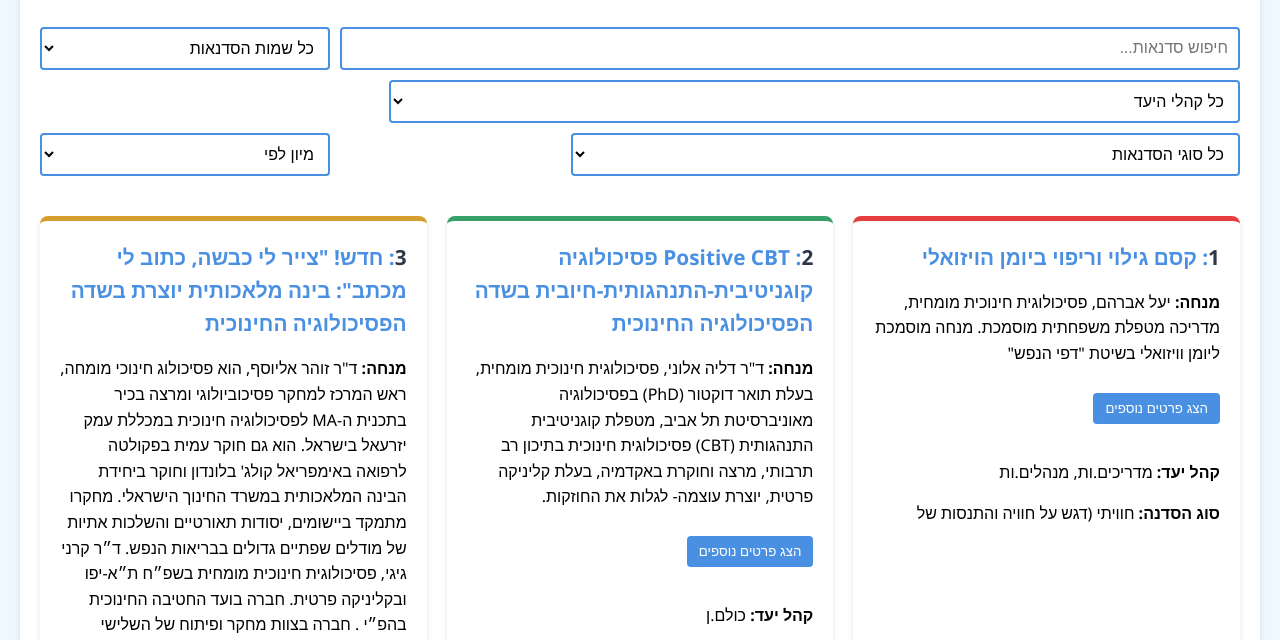
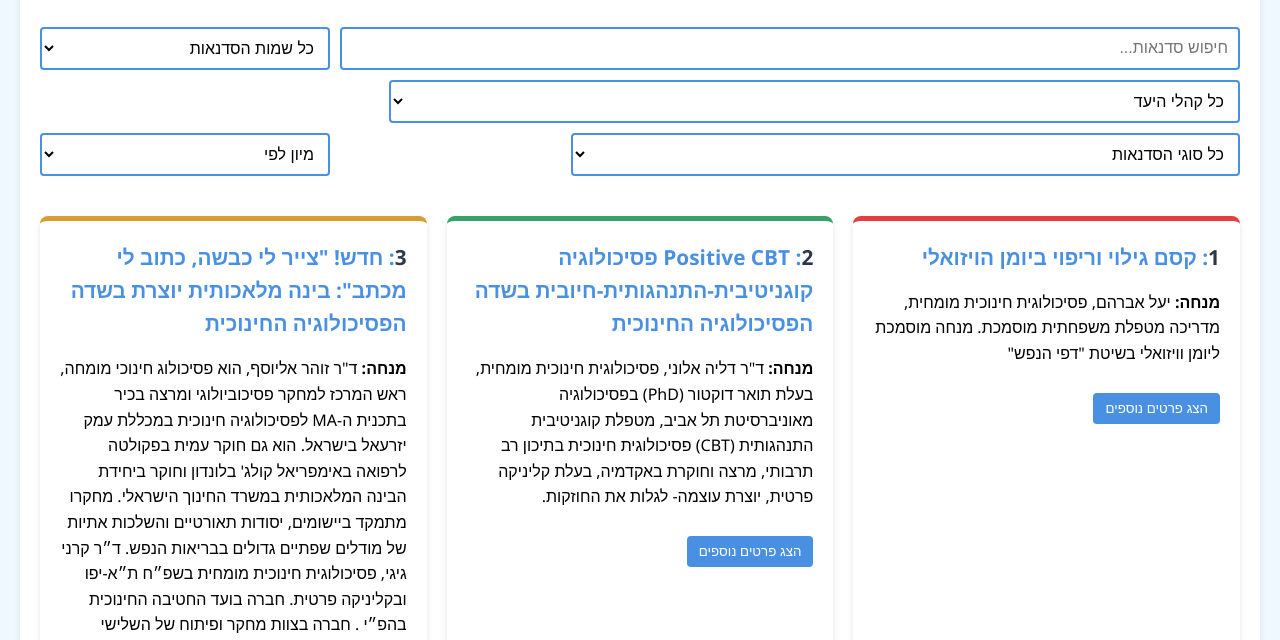
Before and after one commit to Iftachts/workshop-explorer, a plain HTML site: page index.html in a window 1280 px wide. Shown: the part 156-796 px from the top of the page. Drawn offline with nearby package versions, Linux system fonts and the light colour scheme.

Commit message:
\\\Fix workshop details display issue\"

```diff
--- a/styles.css
+++ b/styles.css
@@ -122,7 +122,7 @@ select {
 
 .workshop-details {
     padding: 0 20px;
-    max-height: 5em;
+    max-height: 0;
     overflow-y: auto;
     transition: max-height 0.3s ease, padding 0.3s ease;
 }
```
